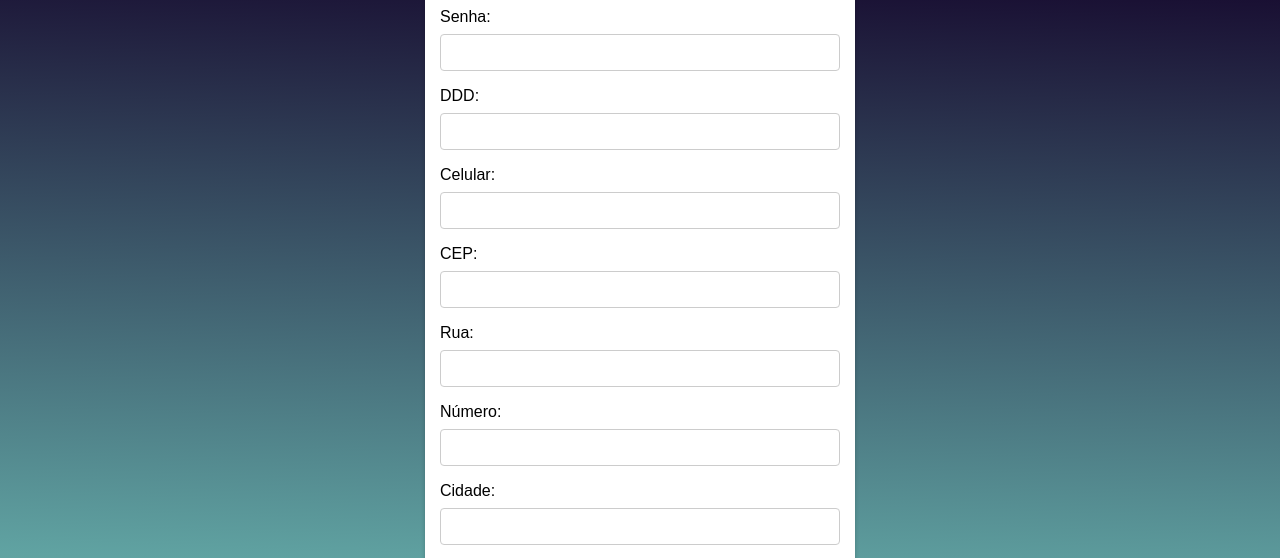
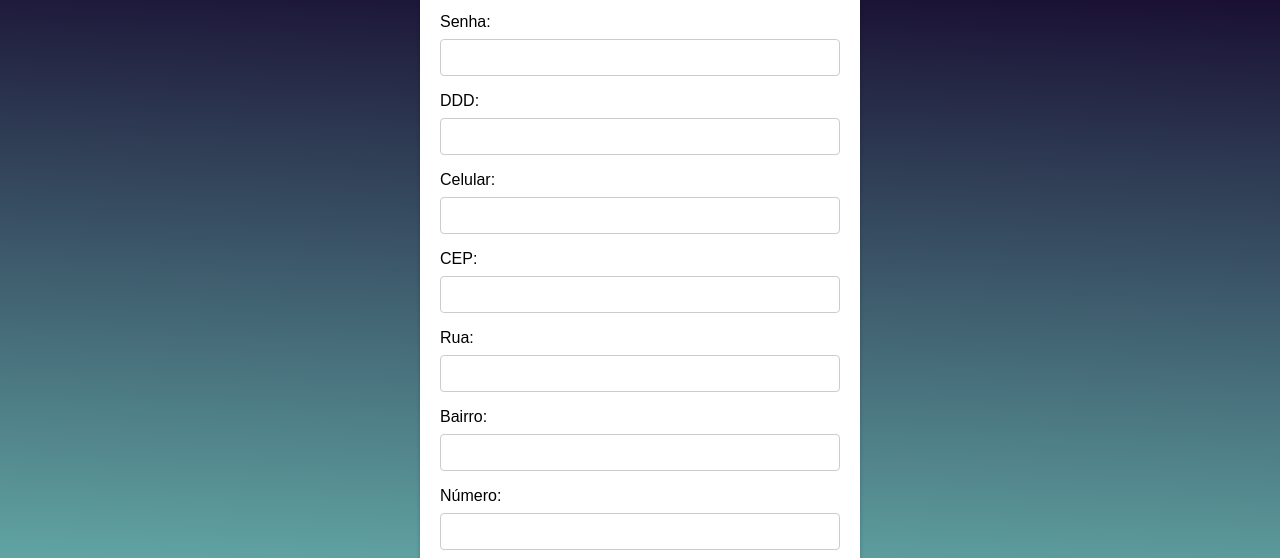
Before and after one commit to ErickJulio/sitesApiDados, a website: page cadastro.html in a window 1280 px wide. Shown: the part 170-728 px from the top of the page. Drawn offline with Linux system fonts and the light colour scheme.

Commit message:
ajuste cadastro

```diff
--- a/assets/css/cadastro.css
+++ b/assets/css/cadastro.css
@@ -39,10 +39,10 @@ body {
 
 /* Estiliza o contêiner principal para o formulário */
 .container {
-  width: 90%;
+  width: 50%;
   max-width: 400px;
   background-color: #fff;
-  padding: 15px; /* Reduzi a quantidade de preenchimento (padding) */
+  padding: 20px; /* Reduzi a quantidade de preenchimento (padding) */
   border-radius: 8px;
   box-shadow: 0 2px 4px rgba(0, 0, 0, 0.2);
   margin: 10px; /* Reduzi a margem */
@@ -112,5 +112,4 @@ button[onclick="goBack()"] {
     margin: 5px; /* Reduzi ainda mais a margem para telas menores */
   }
 
-  /* Adicione mais regras conforme necessário para ajustar outros elementos */
 }
--- a/assets/js/cadastro.js
+++ b/assets/js/cadastro.js
@@ -19,6 +19,8 @@ document.getElementById('cep').addEventListener('focusout', function () {
       document.getElementById('rua').value = data.street;
       document.getElementById('estado').value = data.state;
       document.getElementById('cidade').value = data.city;
+      document.getElementById('bairro').value = data.neighborhood;
+
       // Remova esta linha se o campo de bairro não existir no seu formulário
       // document.getElementById('bairro').value = data.neighborhood;
     } else {
--- a/cadastro.html
+++ b/cadastro.html
@@ -28,6 +28,9 @@
 
       <label for="rua">Rua:</label>
       <input type="text" id="rua" name="rua" required>
+
+      <label for="rua">Bairro:</label>
+      <input type="text" id="bairro" name="bairro" required>
 
       <label for="numero">Número:</label>
       <input type="text" id="numero" name="numero" required>
```
